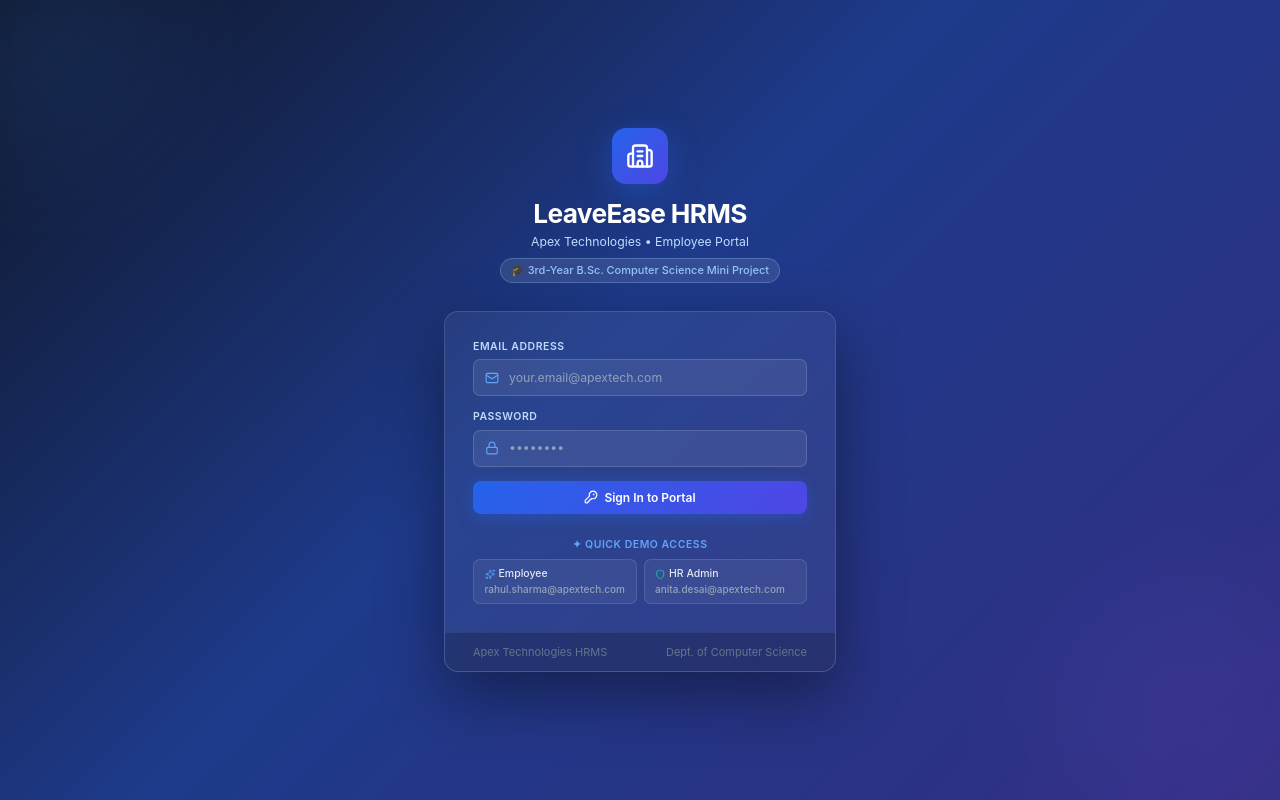
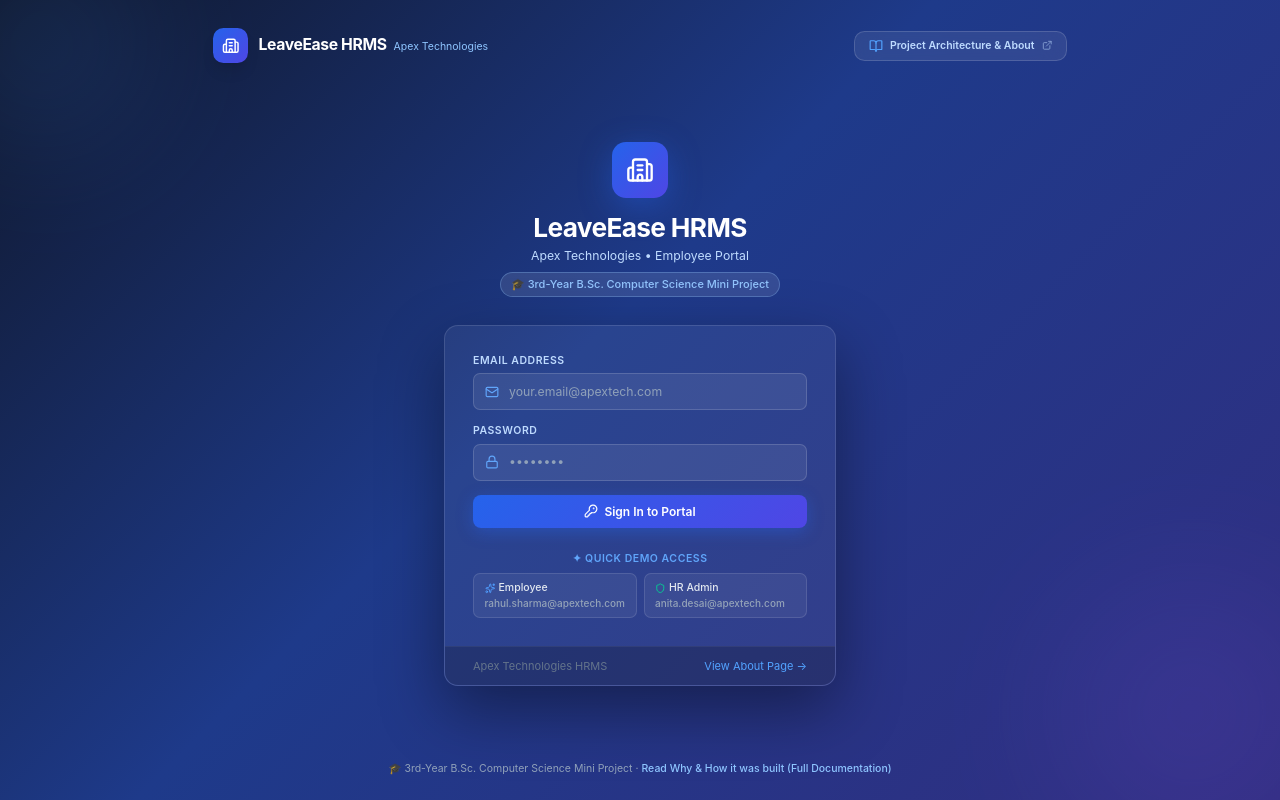
Before and after one commit to rajadeno888-design/mini-project-, a React (Vite) app: page / in a window 1280 px wide. Built offline with nearby package versions, Linux system fonts and the light colour scheme.

Commit message:
Add header navbar and project documentation links on LoginView, fix about.html relative links and credentials

```diff
--- a/about.html
+++ b/about.html
@@ -955,8 +955,8 @@
     </div>
     <p>Built as a <strong style="color: #334155">3rd-Year B.Sc. Computer Science Mini Project</strong> · Apex Technologies (Demo Organization)</p>
     <p style="margin-top: 6px;">
-      <a href="http://localhost:3000" target="_blank">App → localhost:3000</a> &nbsp;·&nbsp;
-      <a href="http://localhost:4000" target="_blank">DB Viewer → localhost:4000</a>
+      <a href="/">🔐 Open LeaveEase HRMS Portal</a> &nbsp;·&nbsp;
+      <a href="/about.html">📖 Project Architecture & Showcase</a>
     </p>
     <p style="margin-top: 12px; color: #1e293b;">© 2026 LeaveEase. Department of Computer Science.</p>
   </footer>
@@ -1006,10 +1006,10 @@
   </div>
 
   <script>
-    // Demo credentials
+    // Demo credentials matching the app
     const demoUsers = {
-      employee: { email: 'rahul.sharma@apex.com', password: 'password123', name: 'Rahul Sharma' },
-      hr:       { email: 'anita.desai@apex.com',  password: 'password123', name: 'Anita Desai'  }
+      employee: { email: 'rahul.sharma@apextech.com', password: 'emp123', name: 'Rahul Sharma' },
+      hr:       { email: 'anita.desai@apextech.com',  password: 'hr123',  name: 'Anita Desai'  }
     };
 
     function openLogin() {
@@ -1059,9 +1059,11 @@
       const validUser = Object.values(demoUsers).find(u => u.email === email && u.password === pass);
 
       if (validUser) {
-        // Redirect to the running app
-        window.open('http://localhost:3000', '_blank');
-        closeLogin();
+        // Store selected demo credentials in localStorage so LoginView can auto-login or prefill
+        localStorage.setItem('leaveease_demo_email', email);
+        localStorage.setItem('leaveease_demo_pass', pass);
+        // Redirect to main portal on current host
+        window.location.href = '/';
       } else {
         document.getElementById('loginError').classList.add('show');
       }
--- a/server.js
+++ b/server.js
@@ -137,6 +137,9 @@ async function startServer() {
   } else {
     const distPath = path.resolve(__dirname, "dist");
     app.use(express.static(distPath));
+    app.get(["/about", "/about.html"], (_req, res) => {
+      res.sendFile(path.resolve(distPath, "about.html"));
+    });
     app.get("*", (_req, res) => {
       res.sendFile(path.resolve(distPath, "index.html"));
     });
--- a/server.ts
+++ b/server.ts
@@ -201,6 +201,9 @@ async function startServer() {
   } else {
     const distPath = path.resolve(__dirname, 'dist');
     app.use(express.static(distPath));
+    app.get(['/about', '/about.html'], (_req, res) => {
+      res.sendFile(path.resolve(distPath, 'about.html'));
+    });
     app.get('*', (_req, res) => {
       res.sendFile(path.resolve(distPath, 'index.html'));
     });
--- a/src/views/LoginView.tsx
+++ b/src/views/LoginView.tsx
@@ -1,6 +1,6 @@
-import React, { useState } from 'react';
+import React, { useState, useEffect } from 'react';
 import { useLeave } from '../context/LeaveContext';
-import { Building2, KeyRound, AlertCircle, Lock, Mail, Sparkles, Shield } from 'lucide-react';
+import { Building2, KeyRound, AlertCircle, Lock, Mail, Sparkles, Shield, ExternalLink, BookOpen } from 'lucide-react';
 
 interface LoginViewProps {
   onSuccess: () => void;
@@ -17,6 +17,17 @@ export const LoginView: React.FC<LoginViewProps> = ({ onSuccess }) => {
   const [password, setPassword] = useState('');
   const [errorMsg, setErrorMsg] = useState('');
   const [isLoading, setIsLoading] = useState(false);
+
+  useEffect(() => {
+    const savedEmail = localStorage.getItem('leaveease_demo_email');
+    const savedPass = localStorage.getItem('leaveease_demo_pass');
+    if (savedEmail && savedPass) {
+      setEmail(savedEmail);
+      setPassword(savedPass);
+      localStorage.removeItem('leaveease_demo_email');
+      localStorage.removeItem('leaveease_demo_pass');
+    }
+  }, []);
 
   const handleSubmit = (e: React.FormEvent) => {
     e.preventDefault();
@@ -46,16 +57,37 @@ export const LoginView: React.FC<LoginViewProps> = ({ onSuccess }) => {
   };
 
   return (
-    <div className="min-h-screen flex items-center justify-center p-4 overflow-hidden relative"
+    <div className="min-h-screen flex flex-col items-center justify-between p-4 overflow-hidden relative"
       style={{ background: 'linear-gradient(135deg, #0f172a 0%, #1e3a8a 45%, #312e81 100%)' }}>
 
       {/* Decorative blobs */}
-      <div className="absolute top-[-80px] left-[-80px] w-72 h-72 rounded-full opacity-20 blur-3xl"
+      <div className="absolute top-[-80px] left-[-80px] w-72 h-72 rounded-full opacity-20 blur-3xl pointer-events-none"
         style={{ background: 'radial-gradient(circle, #3b82f6, transparent)' }} />
-      <div className="absolute bottom-[-80px] right-[-80px] w-96 h-96 rounded-full opacity-15 blur-3xl"
+      <div className="absolute bottom-[-80px] right-[-80px] w-96 h-96 rounded-full opacity-15 blur-3xl pointer-events-none"
         style={{ background: 'radial-gradient(circle, #8b5cf6, transparent)' }} />
 
-      <div className="w-full max-w-md relative z-10 animate-fade-up">
+      {/* Top Navbar */}
+      <header className="w-full max-w-5xl flex items-center justify-between py-4 px-6 z-20">
+        <div className="flex items-center gap-3">
+          <div className="w-10 h-10 rounded-xl flex items-center justify-center shadow-lg"
+            style={{ background: 'linear-gradient(135deg, #2563eb, #4f46e5)' }}>
+            <Building2 className="w-5 h-5 text-white" />
+          </div>
+          <div>
+            <span className="text-lg font-bold text-white tracking-tight">LeaveEase HRMS</span>
+            <span className="hidden sm:inline-block ml-2 text-xs text-blue-300">Apex Technologies</span>
+          </div>
+        </div>
+        <a href="/about.html"
+          className="flex items-center gap-2 text-xs font-semibold px-4 py-2 rounded-xl text-blue-200 hover:text-white transition-all"
+          style={{ background: 'rgba(255,255,255,0.08)', border: '1px solid rgba(255,255,255,0.15)', backdropFilter: 'blur(12px)' }}>
+          <BookOpen className="w-4 h-4 text-blue-400" />
+          <span>Project Architecture & About</span>
+          <ExternalLink className="w-3 h-3 opacity-60" />
+        </a>
+      </header>
+
+      <div className="w-full max-w-md relative z-10 animate-fade-up my-auto py-6">
         {/* Brand header */}
         <div className="text-center mb-8">
           <div className="w-16 h-16 rounded-2xl flex items-center justify-center mx-auto mb-4 shadow-lg"
@@ -172,10 +204,16 @@ export const LoginView: React.FC<LoginViewProps> = ({ onSuccess }) => {
           <div className="px-8 py-3 flex items-center justify-between text-[11px]"
             style={{ background: 'rgba(0,0,0,0.20)', borderTop: '1px solid rgba(255,255,255,0.06)', color: '#64748b' }}>
             <span>Apex Technologies HRMS</span>
-            <span>Dept. of Computer Science</span>
+            <a href="/about.html" className="text-blue-400 hover:underline flex items-center gap-1">
+              <span>View About Page →</span>
+            </a>
           </div>
         </div>
       </div>
+
+      <footer className="w-full max-w-5xl py-3 text-center text-xs text-slate-400 z-20">
+        <p>🎓 3rd-Year B.Sc. Computer Science Mini Project · <a href="/about.html" className="text-blue-300 hover:underline font-medium">Read Why & How it was built (Full Documentation)</a></p>
+      </footer>
     </div>
   );
 };
```
